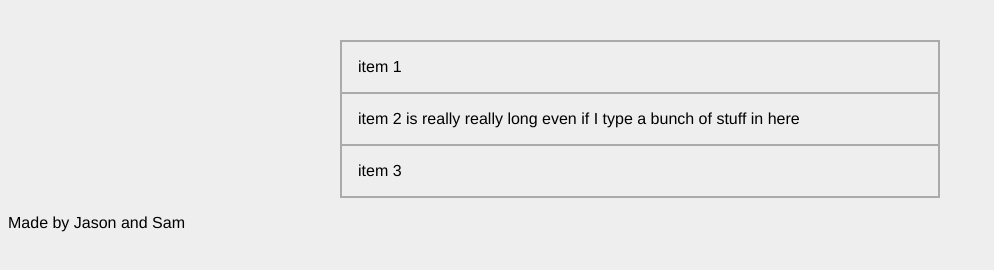
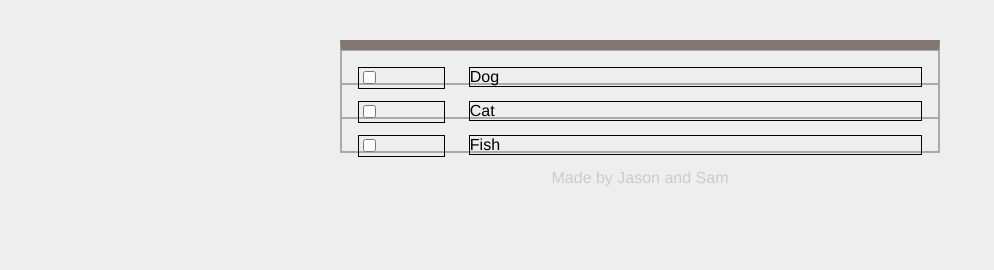
Before and after one commit to sloveland/habitual, a plain HTML site: page index.html in a window 1280 px wide. Shown: the part 120-390 px from the top of the page, without its empty margins (0-994 px from the left). Drawn offline with Linux system fonts and the light colour scheme.

Commit message:
updated html and css
I think

```diff
--- a/_less/main.less
+++ b/_less/main.less
@@ -34,8 +34,31 @@ body {
   border: 1px solid #aaa;
   list-style: none;
   padding: 0;
+  border-top: 10px solid #847670;
   li {
     border: 1px solid #aaa;
     padding: 1em;
   }
 }
+.site-footer{
+  color: @light-gray;
+  text-align: center;
+  @media (min-width: 550px) {
+    padding: 0 10%;
+  }
+  @media (min-width: 800px) {
+    padding: 0;
+    margin: 0 auto;
+    width: 600px;
+  }
+}
+.view{
+  width: 80%;
+  border: 1px solid #000;
+  float: right;
+}
+.checkbox{
+  width: 15%;
+  border: 1px solid #000;
+  float: left;
+}
--- a/index.html
+++ b/index.html
@@ -13,12 +13,21 @@
 	</header>
 	<section class="main">
 		<ul class="to-do">
-			<li>item 1</li>
-			<li>item 2 is really really long even if I type a bunch of stuff in here</li>
-			<li>item 3</li>
+			<li>
+				<div class="checkbox"><input type="checkbox"></div>
+				<div class="view">Dog</div>
+			</li>
+			<li>
+				<div class="checkbox"><input type="checkbox"></div>
+				<div class="view">Cat</div>
+			</li>
+			<li>
+				<div class="checkbox"><input type="checkbox"></div>
+				<div class="view">Fish</div>
+			</li>
 		</ul>
 	</section>
-	<footer>
+	<footer class="site-footer">
 		<p>
 			Made by Jason and Sam
 		</p>
```
Also changed, not shown: css/main.css.
